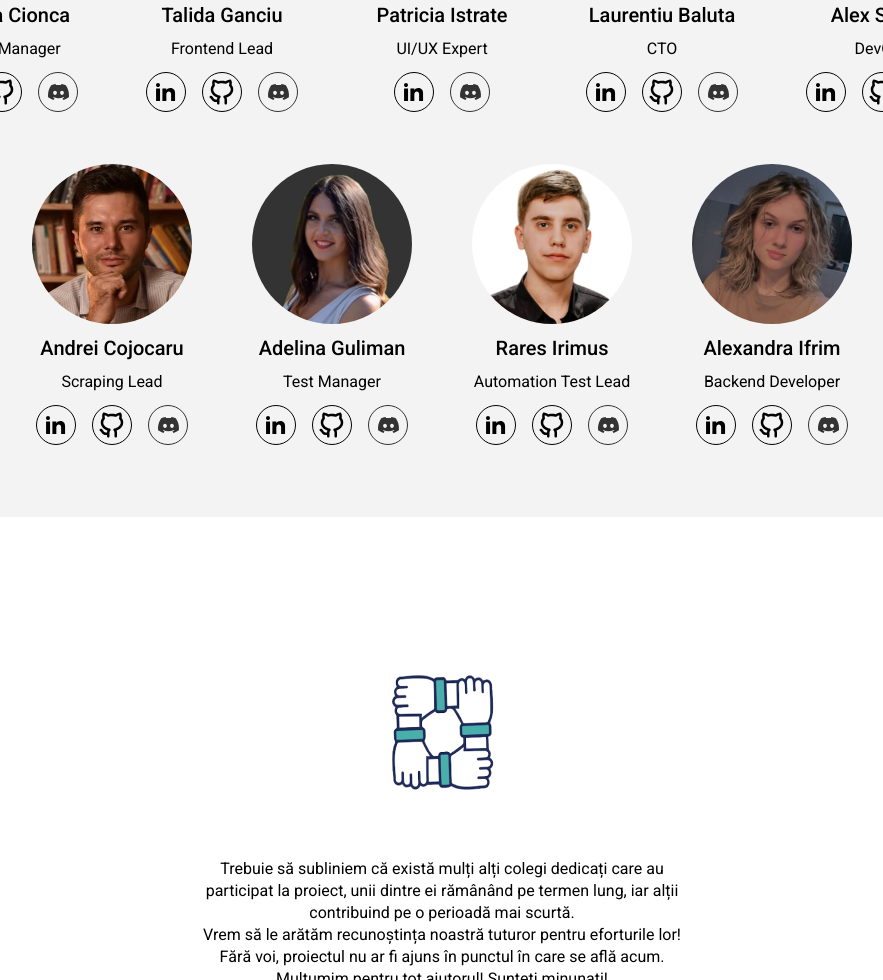
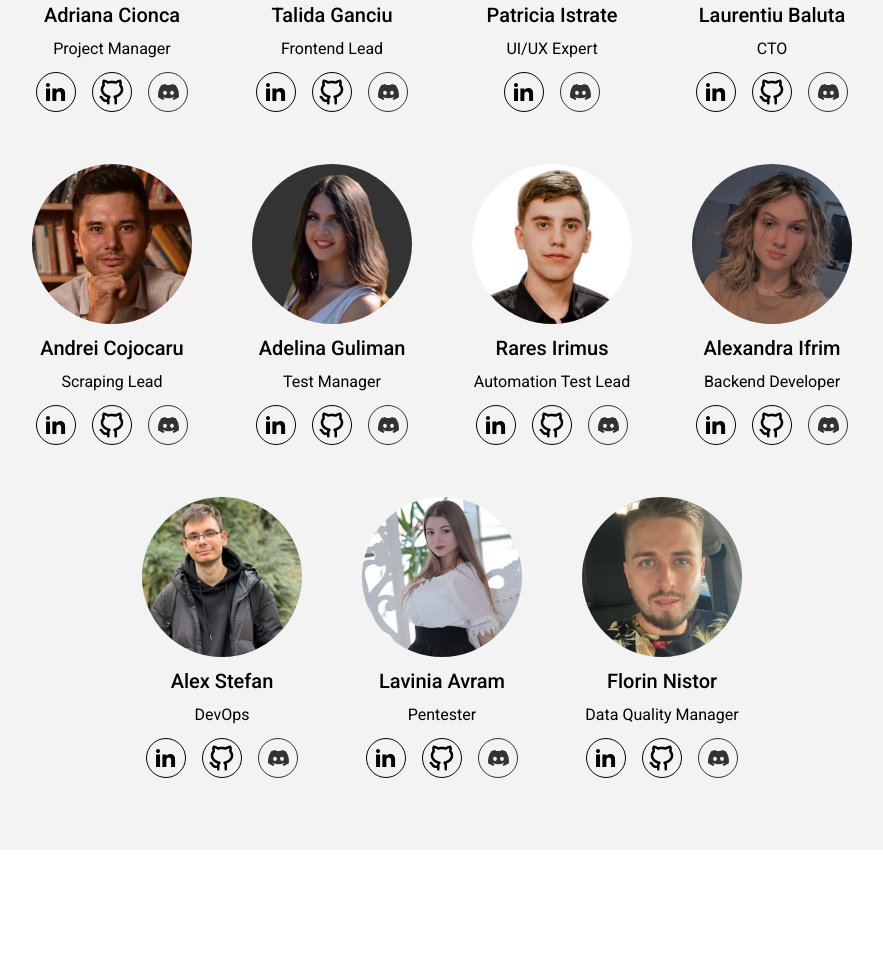
Before and after one commit to peviitor-ro/oportunitatisicariere, a website: page index.html in a window 1280 px wide. Shown: the part 4515-5495 px from the top of the page, without its empty margins (198-1081 px from the left). Drawn offline with nearby package versions, Linux system fonts and the light colour scheme; files whose address does not match are found by name.

Commit message:
Added 2 new team members

```diff
--- a/index.html
+++ b/index.html
@@ -570,40 +570,6 @@
                 </a>
               </div>
             </div>
-            <div class="team__member">
-              <img
-                src="./assets/alexstefan.jpeg"
-                alt=""
-                class="team__member-img"
-              />
-              <h4>Alex Stefan</h4>
-              <p>DevOps</p>
-              <div class="team__member__socials">
-                <a
-                  href="https://www.linkedin.com/in/alex-stefan99/"
-                  target="_blank"
-                >
-                  <img
-                    src="./assets/social-media-icons/linkedin_icon.svg"
-                    alt="linkedin icon"
-                /></a>
-                <a href="https://github.com/AlexStefan17" target="_blank">
-                  <img
-                    src="./assets/social-media-icons/github_icon.svg"
-                    alt="github icon"
-                  />
-                </a>
-                <a
-                  href="https://discord.com/users/348500220633546753"
-                  target="_blank"
-                >
-                  <img
-                    src="./assets/social-media-icons/discord.svg"
-                    alt="discord icon"
-                  />
-                </a>
-              </div>
-            </div>
           </div>
           <div class="core-4">
             <div class="team__member">
@@ -733,6 +699,110 @@
                 </a>
                 <a
                   href="https://discord.com/users/882675128515838012"
+                  target="_blank"
+                >
+                  <img
+                    src="./assets/social-media-icons/discord.svg"
+                    alt="discord icon"
+                  />
+                </a>
+              </div>
+            </div>
+          </div>
+          <div class="core-4">
+            <div class="team__member">
+              <img
+                src="./assets/alexstefan.jpeg"
+                alt=""
+                class="team__member-img"
+              />
+              <h4>Alex Stefan</h4>
+              <p>DevOps</p>
+              <div class="team__member__socials">
+                <a
+                  href="https://www.linkedin.com/in/alex-stefan99/"
+                  target="_blank"
+                >
+                  <img
+                    src="./assets/social-media-icons/linkedin_icon.svg"
+                    alt="linkedin icon"
+                /></a>
+                <a href="https://github.com/AlexStefan17" target="_blank">
+                  <img
+                    src="./assets/social-media-icons/github_icon.svg"
+                    alt="github icon"
+                  />
+                </a>
+                <a
+                  href="https://discord.com/users/348500220633546753"
+                  target="_blank"
+                >
+                  <img
+                    src="./assets/social-media-icons/discord.svg"
+                    alt="discord icon"
+                  />
+                </a>
+              </div>
+            </div>
+            <div class="team__member">
+              <img
+                src="./assets/avramlavinia.png"
+                alt=""
+                class="team__member-img"
+              />
+              <h4>Lavinia Avram</h4>
+              <p>Pentester</p>
+              <div class="team__member__socials">
+                <a
+                  href="https://www.linkedin.com/in/lavinia-malina-783a10231/"
+                  target="_blank"
+                >
+                  <img
+                    src="./assets/social-media-icons/linkedin_icon.svg"
+                    alt="linkedin icon"
+                /></a>
+                <a href="https://github.com/AvramLavinia/" target="_blank">
+                  <img
+                    src="./assets/social-media-icons/github_icon.svg"
+                    alt="github icon"
+                  />
+                </a>
+                <a
+                  href="https://discord.com/users/373100831731613696"
+                  target="_blank"
+                >
+                  <img
+                    src="./assets/social-media-icons/discord.svg"
+                    alt="discord icon"
+                  />
+                </a>
+              </div>
+            </div>
+            <div class="team__member">
+              <img
+                src="./assets/florinnistor.jpeg"
+                alt=""
+                class="team__member-img"
+              />
+              <h4>Florin Nistor</h4>
+              <p>Data Quality Manager</p>
+              <div class="team__member__socials">
+                <a
+                  href="https://www.linkedin.com/in/florin-nistor-b9a766252/"
+                  target="_blank"
+                >
+                  <img
+                    src="./assets/social-media-icons/linkedin_icon.svg"
+                    alt="linkedin icon"
+                /></a>
+                <a href="https://github.com/Florin201092" target="_blank">
+                  <img
+                    src="./assets/social-media-icons/github_icon.svg"
+                    alt="github icon"
+                  />
+                </a>
+                <a
+                  href="https://discord.com/users/1219216349184790601"
                   target="_blank"
                 >
                   <img
```
Also changed, not shown: assets/avramlavinia.png (added), assets/florinnistor.jpeg (added).
